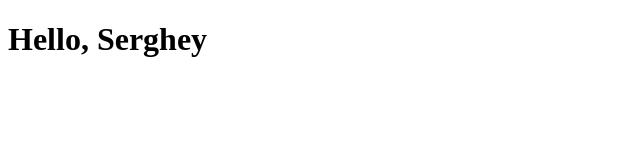
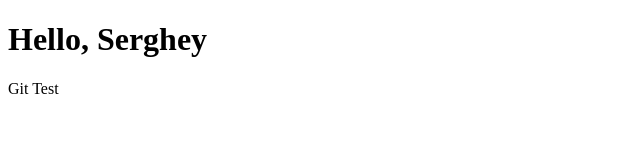
Before and after one commit to perfect23/JavaScriptLesson, a plain HTML site: page index.html in a window 1280 px wide. Shown: the full height of the page, 0-640 px from the left. Drawn offline with Linux system fonts and the light colour scheme.

Commit message:
test commit

```diff
--- a/index.html
+++ b/index.html
@@ -8,6 +8,9 @@
 </head>
 <body>
     <h1>Hello, Serghey</h1>
+    <p>
+        Git Test
+    </p>
 
     <script src="js.js"></script>
 </body>
```
